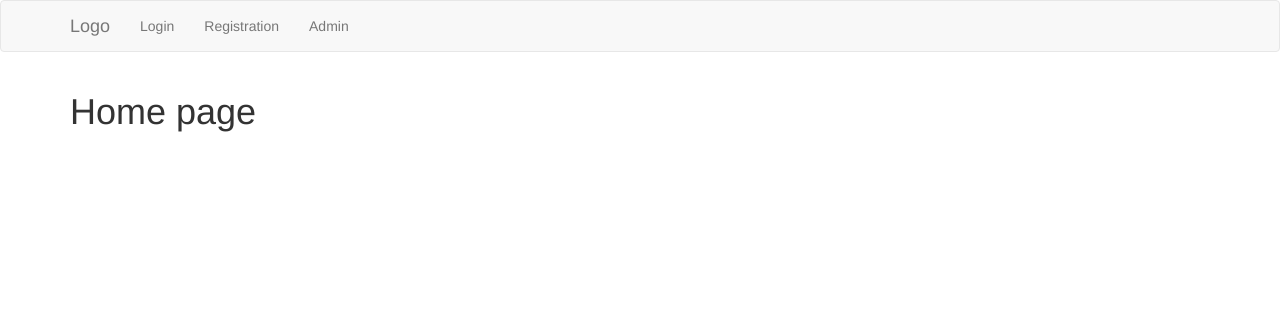
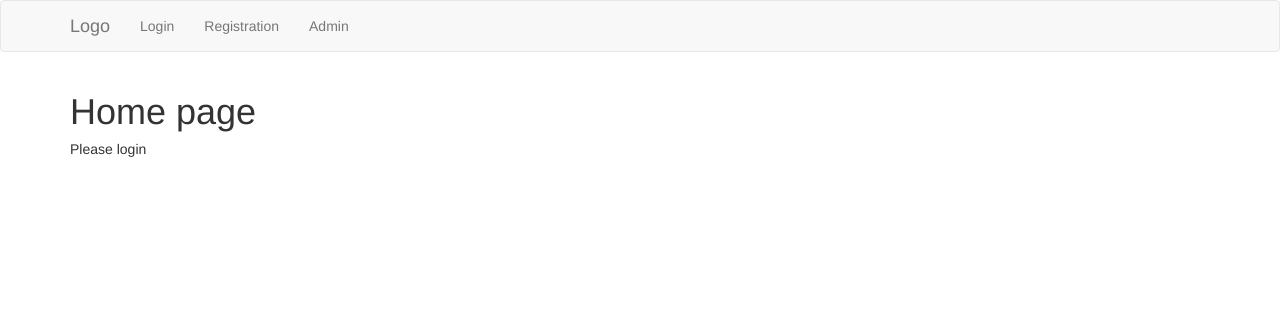
Before and after one commit to dhananjaym11/python-django-registration-redux, a Django app: page / in a window 1280 px wide. Shown: the top 312 px of the page. Run offline with Django 3.2, Linux system fonts and the light colour scheme; some libraries are stand-ins or nearby versions.

Commit message:
Updated text

```diff
--- a/templates/index.html
+++ b/templates/index.html
@@ -3,4 +3,11 @@
 
 {% block body_block %}
 <h1>Home page</h1>
+
+{% if user.is_authenticated %}
+<h5>Hello {{ user.username }}</h5>
+{% else %}
+<h5>Please login</h5>
+{% endif %}
+
 {% endblock %}
```
